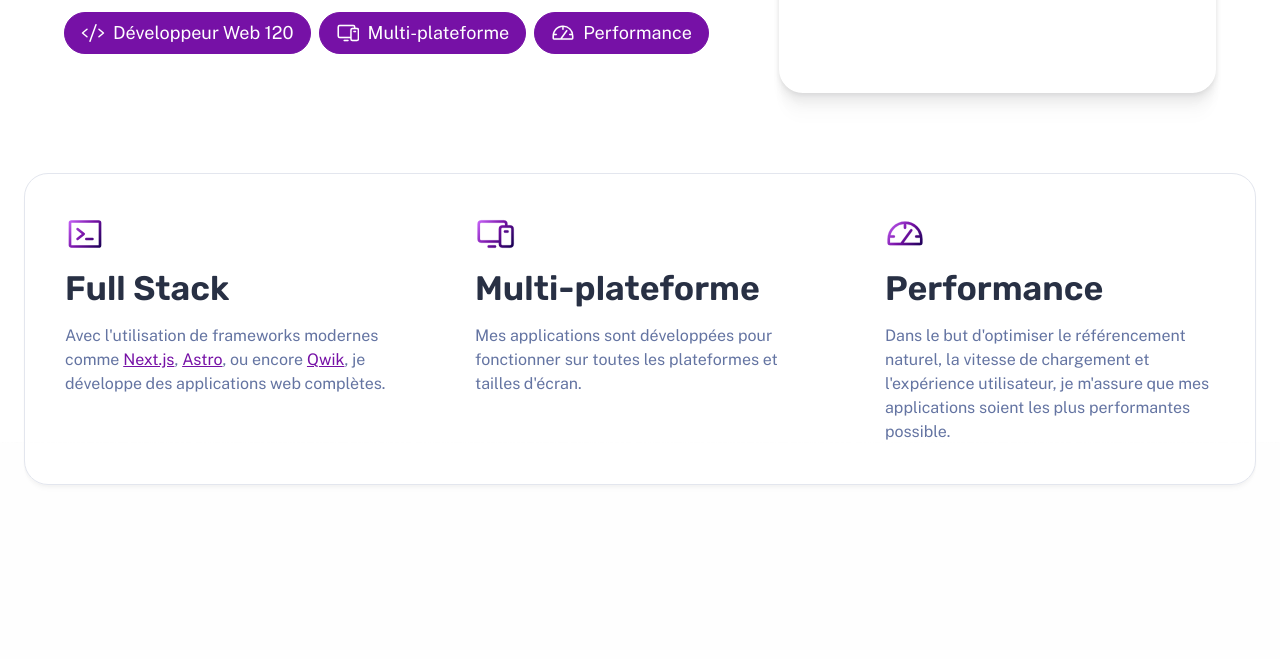
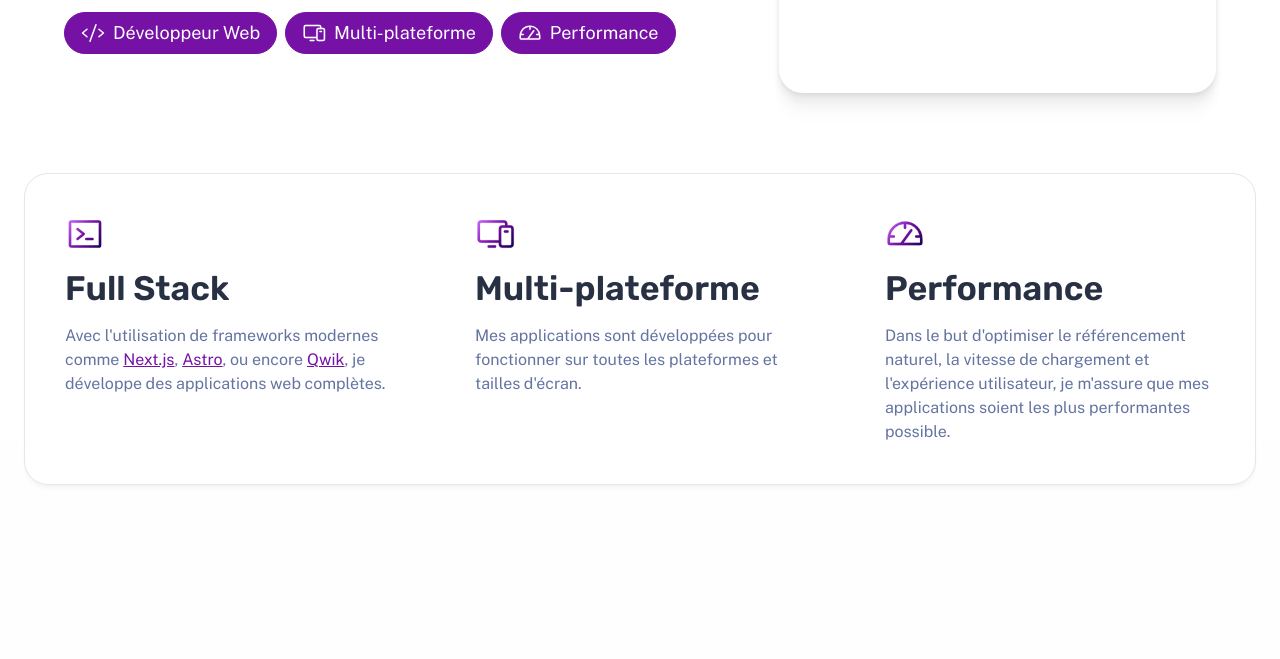
Before and after one commit to DevWeb13/la-reponse-dev-astro, an Astro site: page / in a window 1280 px wide. Shown: the part 441-1100 px from the top of the page. Built offline with nearby package versions, Linux system fonts and the light colour scheme; Astro itself is replaced by a stand-in of ours; a script that the page names is missing.

Commit message:
Revert previous commit

```diff
--- a/src/pages/index.astro
+++ b/src/pages/index.astro
@@ -37,7 +37,7 @@ const projects = (await getCollection('work'))
                     <div class="roles">
                         <Pill
                             ><Icon icon="code" size="1.33em" />
-                            Développeur Web 120
+                            Développeur Web
                         </Pill>
                         <Pill
                             ><Icon icon="devices" size="1.33em" />
```
